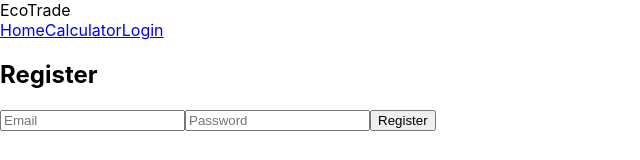
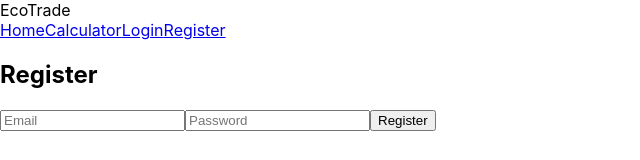
Before and after one commit to kipngenohaaron/carbon-offset-platform, a React (Create React App) app in the folder client/: page /register in a window 1280 px wide. Shown: the top 160 px of the page, without its empty margins (0-640 px from the left). Built offline with nearby package versions, Linux system fonts and the light colour scheme.

Commit message:
updating the navbar

```diff
--- a/client/src/components/Navbar.jsx
+++ b/client/src/components/Navbar.jsx
@@ -9,6 +9,7 @@ function Navbar() {
         <Link to="/" className="hover:underline">Home</Link>
         <Link to="/calculator" className="hover:underline">Calculator</Link>
         <Link to="/login" className="hover:underline">Login</Link>
+        <Link to="/register" className="hover:underline">Register</Link>
       </div>
     </nav>
   );
```
